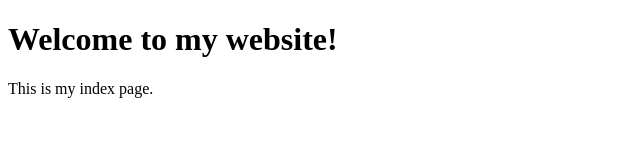
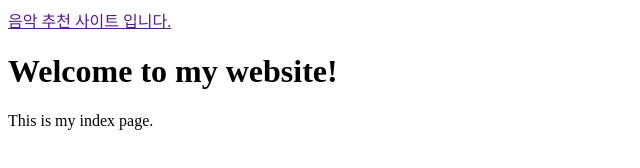
Before and after one commit to doryjam/doryjam99, a plain HTML site: page index.html in a window 1280 px wide. Shown: the whole page, without its empty margins (0-640 px from the left). Drawn offline with Linux system fonts and the light colour scheme.

Commit message:
Update index.html

```diff
--- a/index.html
+++ b/index.html
@@ -4,6 +4,7 @@
 	<title>index </title>
 </head>
 <body>
+	<a href src="https://doryjam.github.io/doryjam99/%EC%95%88%EB%85%95%ED%95%98%EC%84%B8%EC%9A%94-2">음악 추천 사이트 입니다.</a>
 	<h1>Welcome to my website!</h1>
 	<p>This is my index page.</p>
 </body>
```
